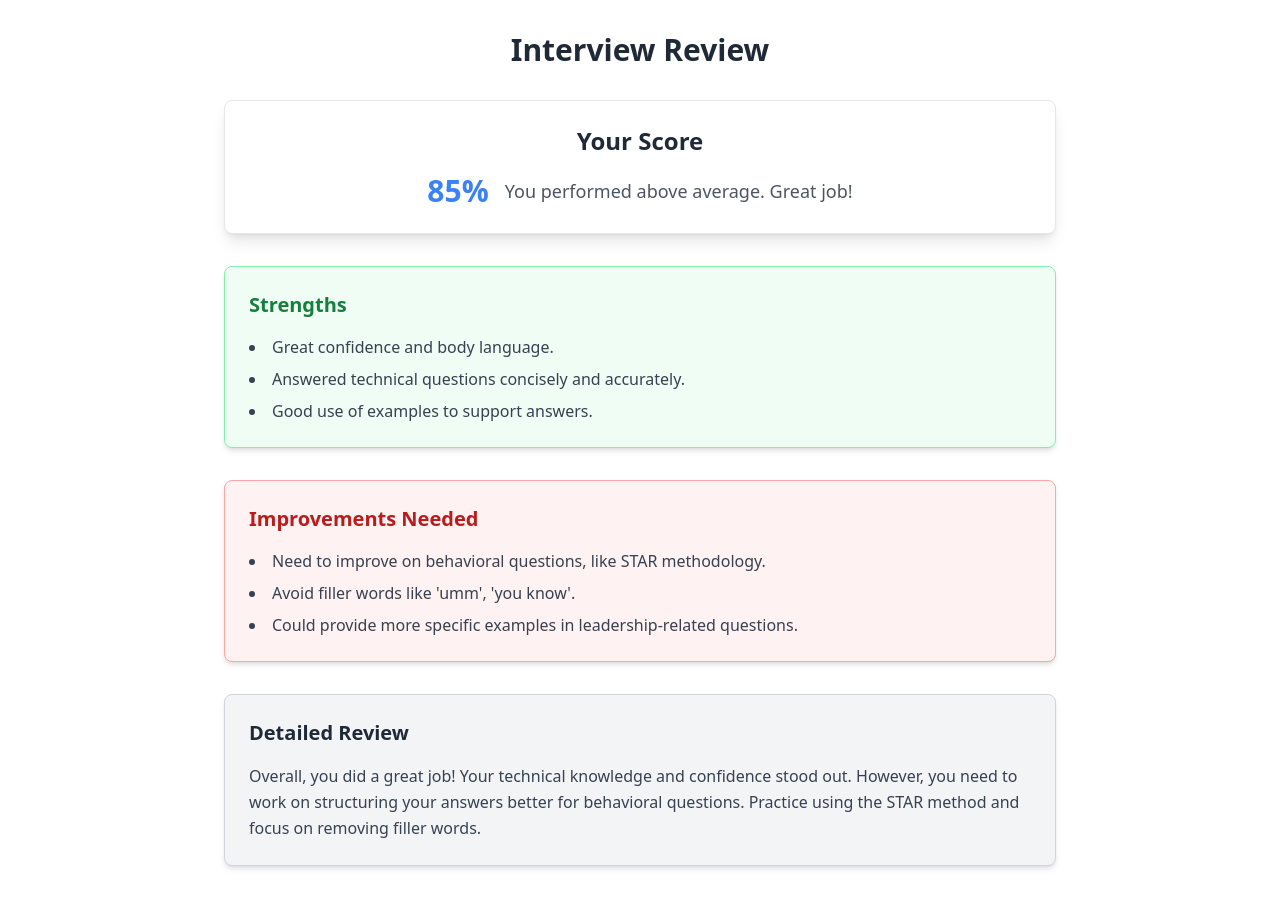
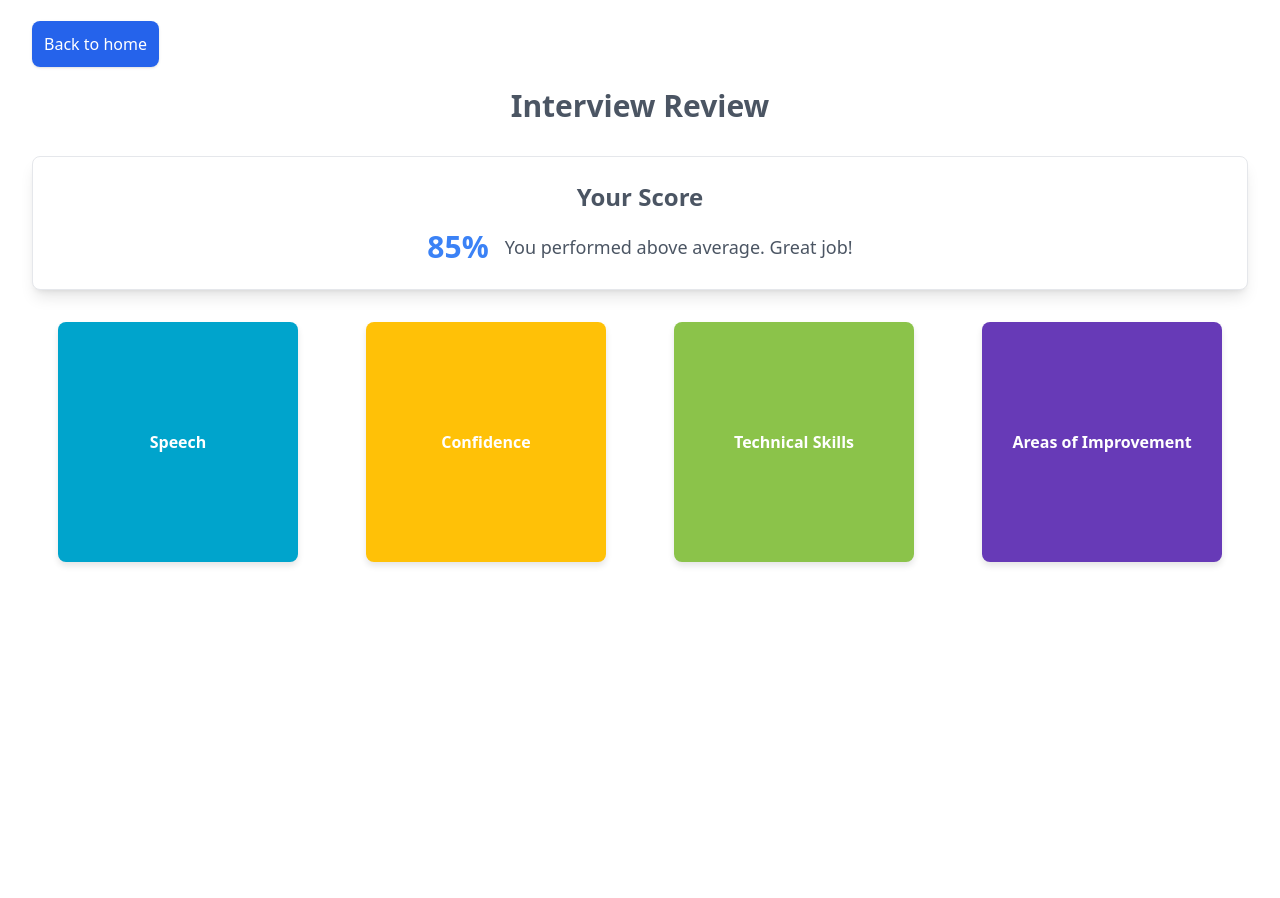
Before and after one commit to shubh-37/udaan-frontend, a React (Vite) app: page /review in a window 1280 px wide. After the commit the page ends 800 px from the top, so only its background shows below. Built offline with nearby package versions, Linux system fonts and the light colour scheme.

Commit message:
udpate UI with flip cards

```diff
--- a/src/pages/Review.jsx
+++ b/src/pages/Review.jsx
@@ -1,56 +1,47 @@
-import React from 'react';
+import { Link } from 'react-router-dom';
+import FlipCard from '../shared/FlipCard';
 
 const InterviewReview = () => {
   const reviewData = {
-    score: 85, // Percentage score
-    strengths: [
-      'Great confidence and body language.',
-      'Answered technical questions concisely and accurately.',
-      'Good use of examples to support answers.'
-    ],
-    improvements: [
-      'Need to improve on behavioral questions, like STAR methodology.',
-      "Avoid filler words like 'umm', 'you know'.",
-      'Could provide more specific examples in leadership-related questions.'
-    ],
-    detailedReview: `Overall, you did a great job! Your technical knowledge and confidence stood out.
-      However, you need to work on structuring your answers better for behavioral questions.
-      Practice using the STAR method and focus on removing filler words.`
+    score: 85,
+    criteria: [
+      { heading: 'Speech', score: '7/10', bgColor: '#00A4CC' },
+      { heading: 'Confidence', score: '6/10', bgColor: '#FFC107' },
+      { heading: 'Technical Skills', score: '9/10', bgColor: '#8BC34A' },
+      {
+        heading: 'Areas of Improvement',
+        score: 'Need to improve on behavioral questions, like STAR methodology.',
+        bgColor: '#673AB7'
+      }
+    ]
   };
 
   return (
-    <div className="p-8 max-w-4xl mx-auto space-y-8">
-      <h1 className="text-3xl font-bold text-center text-gray-800">Interview Review</h1>
+    <div className="p-8 mx-auto space-y-8">
+      <Link to="/" className="bg-blue-600 text-white p-3 rounded-lg shadow hover:bg-blue-700 transition">
+        Back to home
+      </Link>
+      <p className="text-3xl font-bold text-center text-gray-600">Interview Review</p>
 
       <div className="bg-white shadow-lg p-6 rounded-lg border border-gray-200 text-center">
-        <h2 className="text-2xl font-bold text-gray-800 mb-4">Your Score</h2>
+        <h2 className="text-2xl font-bold text-gray-600 mb-4">Your Score</h2>
         <div className="flex justify-center items-center space-x-4">
           <p className="text-3xl font-bold text-blue-500">{reviewData.score}%</p>
           <p className="text-lg text-gray-600">You performed above average. Great job!</p>
         </div>
       </div>
 
-      <div className="bg-green-50 shadow-md p-6 rounded-lg border border-green-300">
-        <h2 className="text-xl font-bold text-green-700 mb-4">Strengths</h2>
-        <ul className="list-disc list-inside text-gray-700 space-y-2">
-          {reviewData.strengths.map((strength, index) => (
-            <li key={index}>{strength}</li>
-          ))}
-        </ul>
-      </div>
-
-      <div className="bg-red-50 shadow-md p-6 rounded-lg border border-red-300">
-        <h2 className="text-xl font-bold text-red-700 mb-4">Improvements Needed</h2>
-        <ul className="list-disc list-inside text-gray-700 space-y-2">
-          {reviewData.improvements.map((improvement, index) => (
-            <li key={index}>{improvement}</li>
-          ))}
-        </ul>
-      </div>
-
-      <div className="bg-gray-100 shadow-md p-6 rounded-lg border border-gray-300">
-        <h2 className="text-xl font-bold text-gray-800 mb-4">Detailed Review</h2>
-        <p className="text-gray-700 leading-relaxed">{reviewData.detailedReview}</p>
+      <div className="flex justify-around w-full flex-wrap gap-4">
+        {reviewData.criteria.map((item, index) => (
+          <>
+            <FlipCard
+              key={index}
+              bgColor={item.bgColor}
+              frontContent={<div className="font-bold">{item.heading}</div>}
+              backContent={<div> {item.score}</div>}
+            />
+          </>
+        ))}
       </div>
     </div>
   );
```
